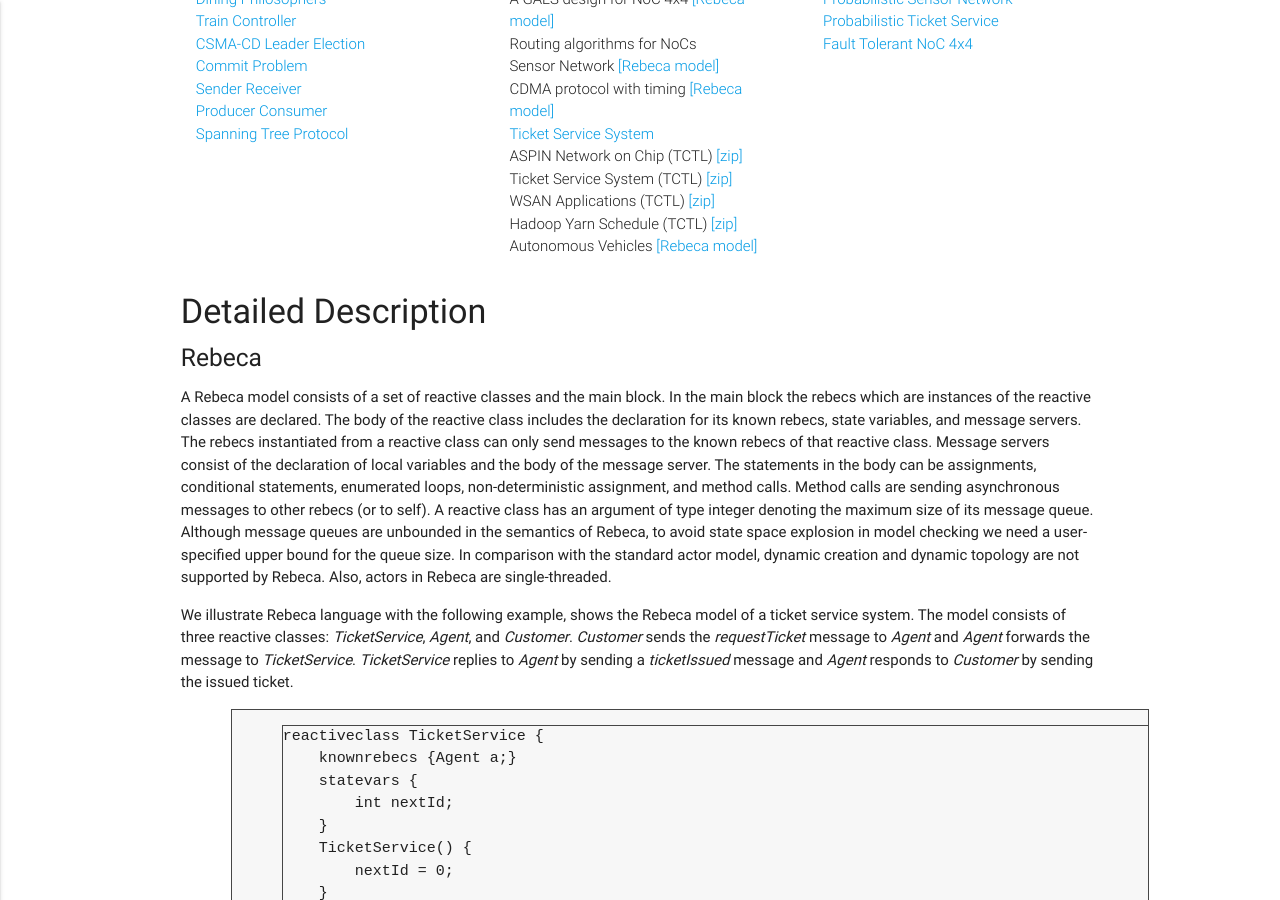
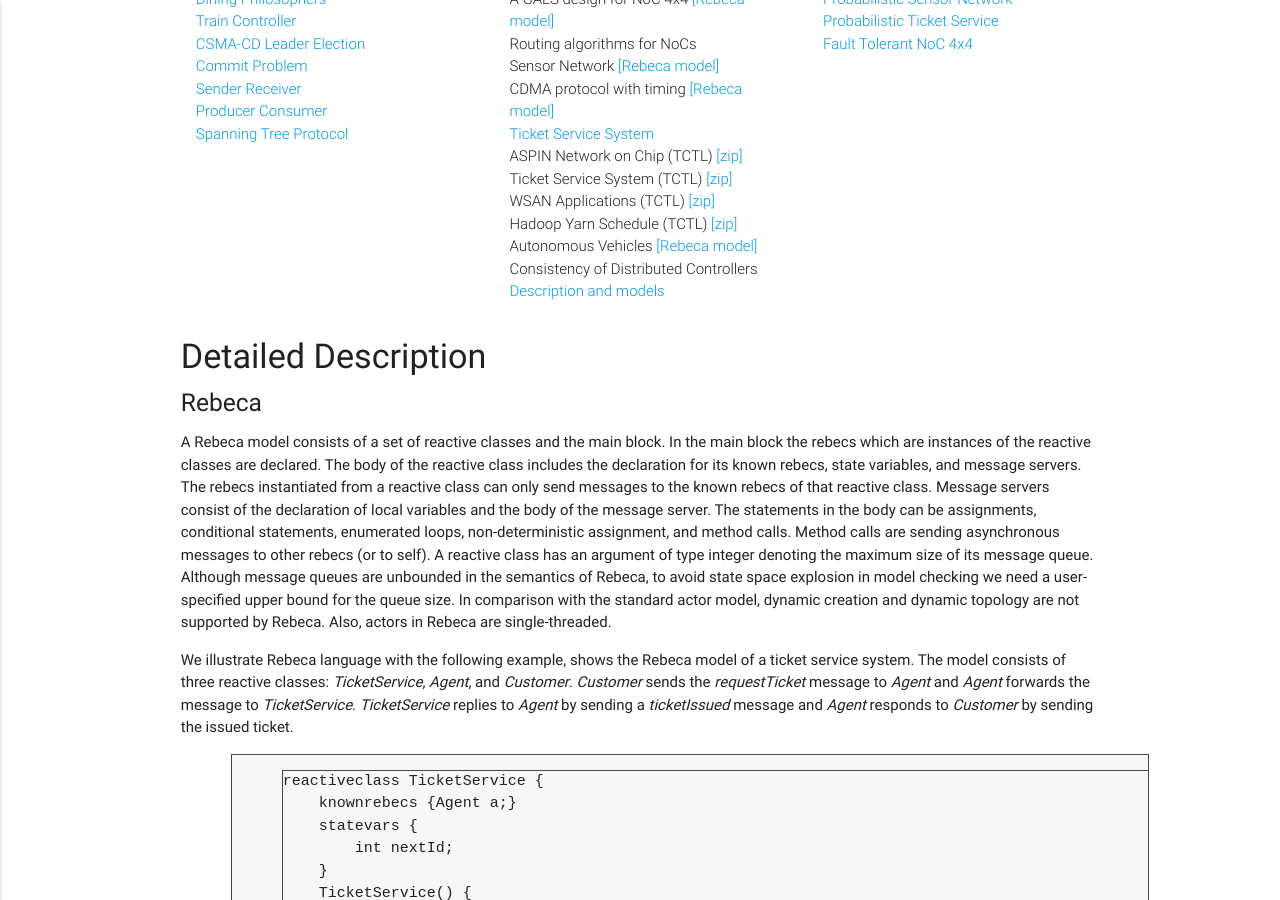
Before and after one commit to rebeca-lang/rebeca-lang.github.io, a Jekyll site: the page built from Rebeca.md, in a window 1280 px wide and 900 px high, scrolled down 823 px. Built offline with Jekyll 4.4.1, drawn with Linux system fonts in a browser that asks for light colours.

Commit message:
Update Rebeca.md
Add Consistency of Distributed Controllers to the examples

```diff
--- a/Rebeca.md
+++ b/Rebeca.md
@@ -41,6 +41,7 @@ To illustrate how models can be developed in Rebeca family language, we provided
 	    WSAN Applications (TCTL) <a href="{{ "/assets/projects/TARO/case-studies/tinyos-prop.zip" | relative_url }}">[zip]</a><br/>
 	    Hadoop Yarn Schedule (TCTL) <a href="{{ "/assets/projects/TARO/case-studies/yarn-prop.zip" | relative_url }}">[zip]</a><br/>
 	    Autonomous Vehicles <a href="{{ "/assets/projects/TARO/case-studies/AutonomousVehicles.rebeca" | relative_url }}">[Rebeca model]</a><br/>
+	    Consistency of Distributed Controllers <a href="{{ "/allprojects/DistributedControllers" | relative_url }}">Description and models</a><br/>
 	</p>
   </div>
 </div>
```
